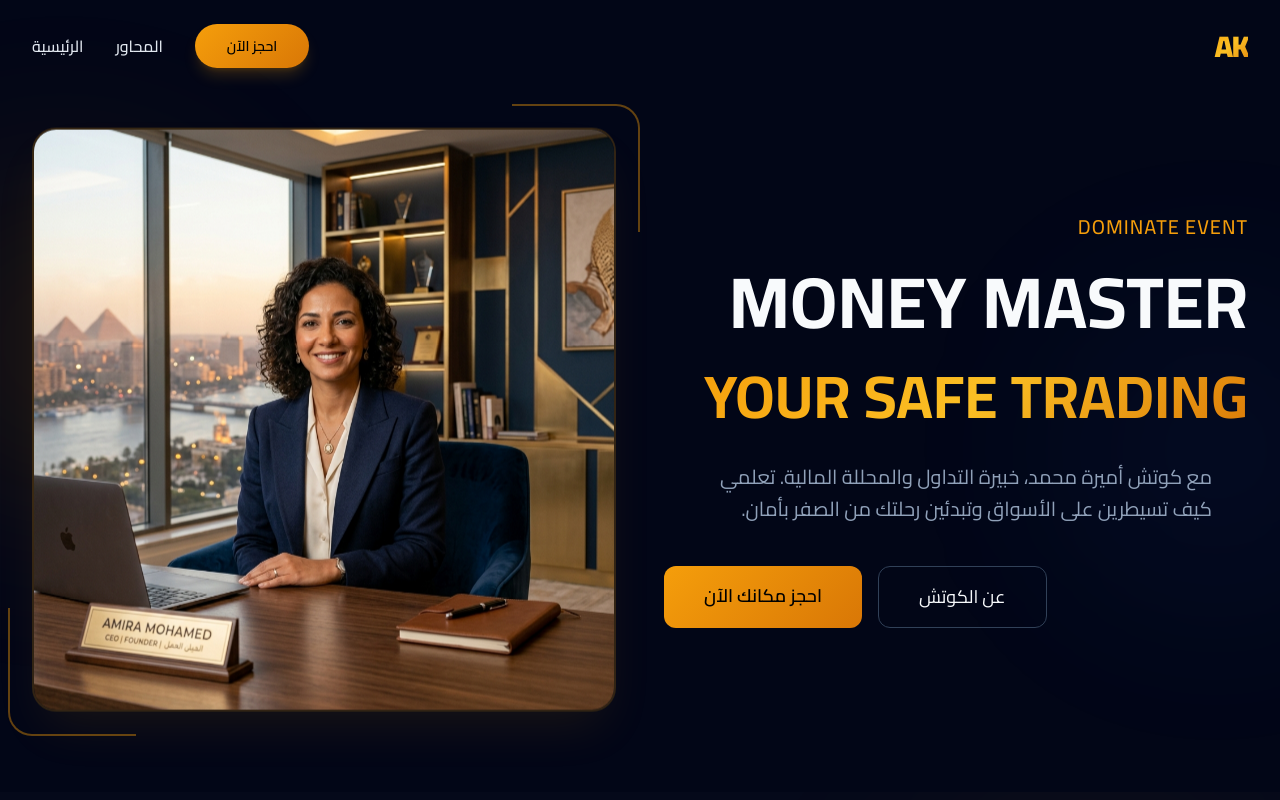
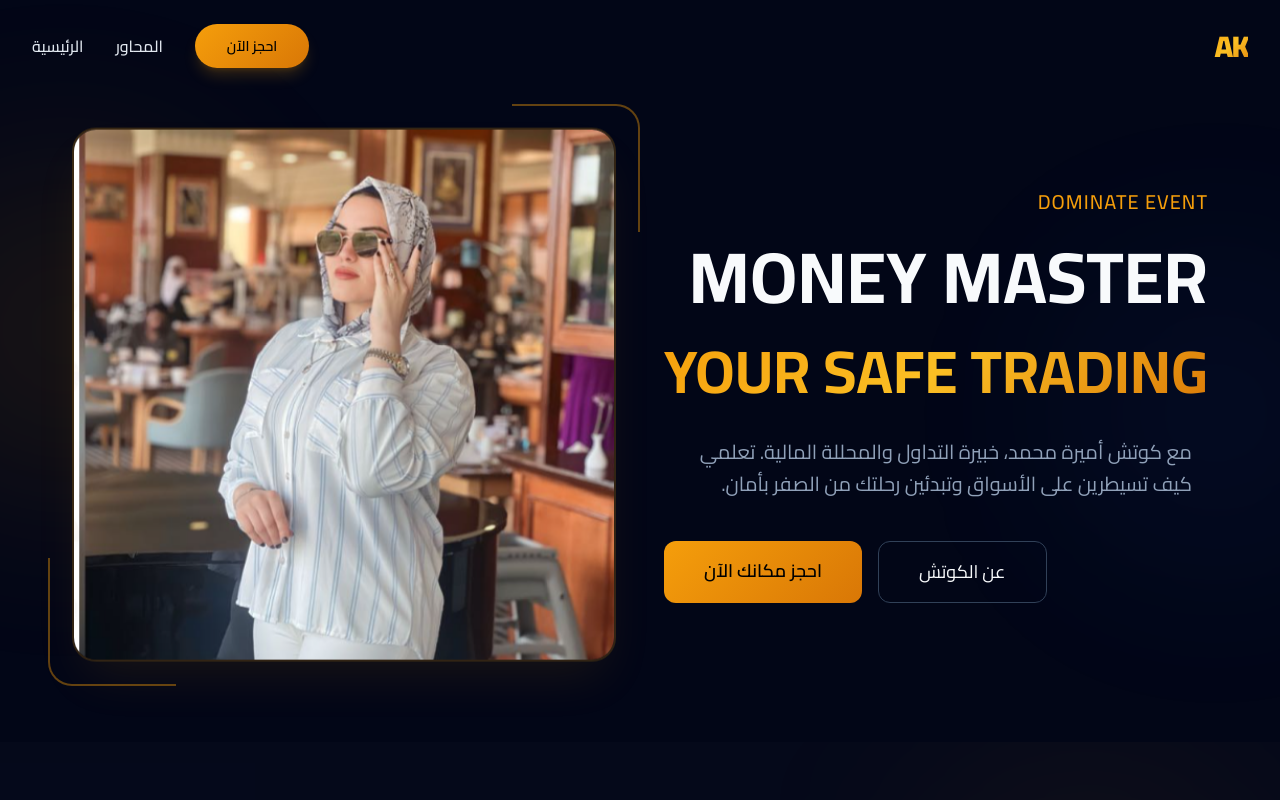
Before and after one commit to fahmyelmatry2030-lgtm/Event, a Next.js app: page / in a window 1280 px wide. Shown: the top 800 px of the page. Built offline with nearby package versions, Linux system fonts and the light colour scheme.

Commit message:
feat: change hero image to amira.png

```diff
--- a/src/components/Hero.tsx
+++ b/src/components/Hero.tsx
@@ -43,7 +43,7 @@ export default function Hero() {
           >
             <div className="relative z-10 rounded-3xl overflow-hidden border-2 border-primary/20 shadow-2xl shadow-primary/10 floating max-w-[450px] mx-auto md:max-w-none">
               <img
-                src="/hero-image.png"
+                src="/amira.png"
                 alt="Amira Mohamed"
                 className="w-full object-cover aspect-[4/5] md:aspect-auto"
               />
```
